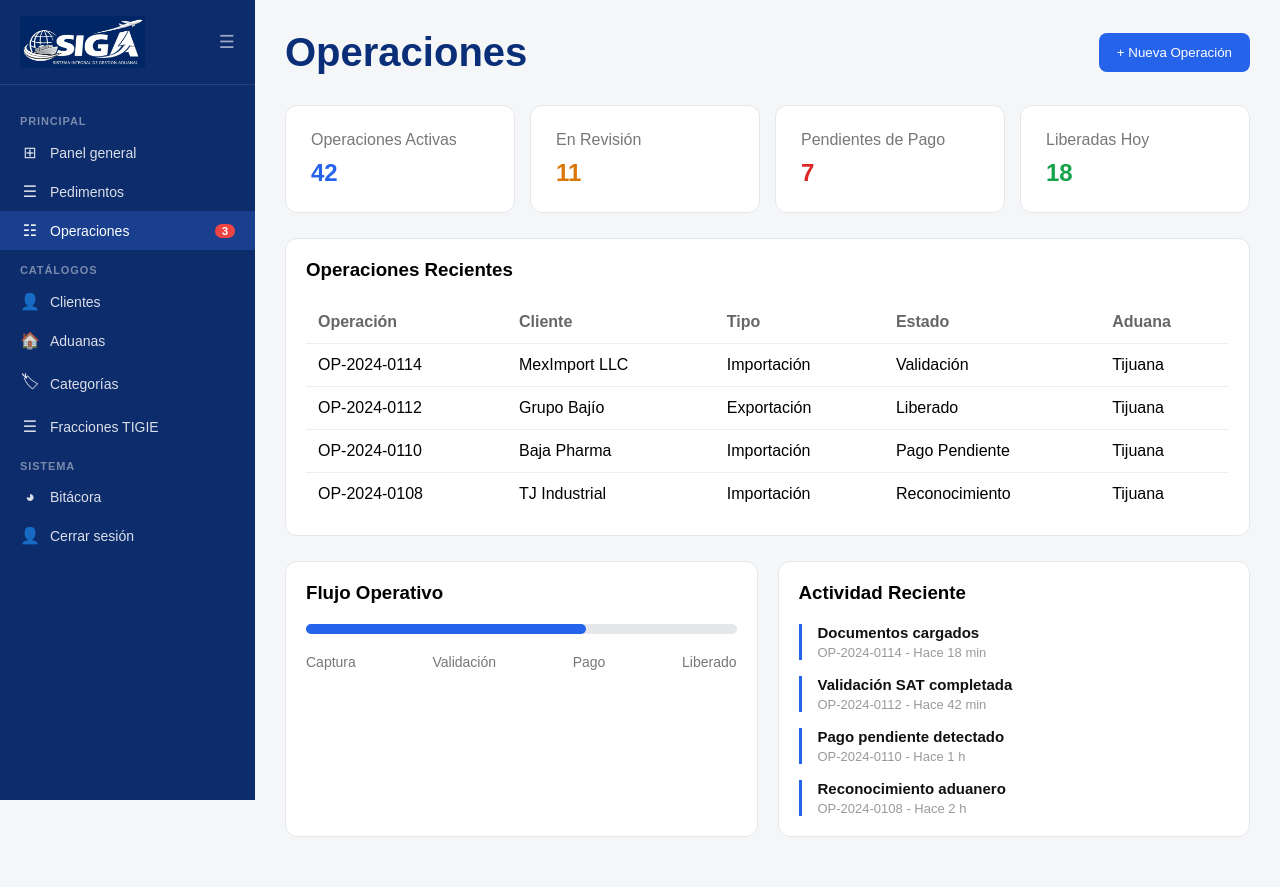
After one commit to OmarCasta874/SIGA-Sistema-Integral-de-Gestion-Aduanal-, a Django app: page /operaciones/ in a window 1280 px wide. The commit adds this page. Run offline with Django 5.2, Linux system fonts and the light colour scheme; a user stored in the database is signed in; data comes from the database, SQL or seed files in the repository.

Commit message:
creacion de seccion de operaciones

```diff
--- a/siga_back/home/urls.py
+++ b/siga_back/home/urls.py
@@ -7,4 +7,5 @@ urlpatterns = [
     path('login/',     views.login_view,     name='login'),
     path('logout/',    views.logout_view,    name='logout'),
     path('dashboard/', views.dashboard_view, name='dashboard'),
+    path('operaciones/', views.operaciones_view, name='operaciones'),
 ]
--- a/siga_back/home/views.py
+++ b/siga_back/home/views.py
@@ -28,3 +28,7 @@ def logout_view(request):
 @login_required
 def dashboard_view(request):
     return render(request, 'home/dashboard.html')
+
+@login_required
+def operaciones_view(request):
+    return render(request, 'home/operaciones.html')
--- /dev/null
+++ b/siga_front/static/home/css/operaciones.css
@@ -0,0 +1,180 @@
+* {
+    margin: 0;
+    padding: 0;
+    box-sizing: border-box;
+}
+
+body {
+    font-family: Arial, sans-serif;
+    background-color: #F5F6F8;
+}
+
+.content {
+    margin-left: 255px;
+    padding: 30px;
+    min-height: 100vh;
+    flex: 1;
+    width: calc(100% - 255px);
+}
+/* ENCABEZADOS */
+.header-operaciones {
+    display: flex;
+    justify-content: space-between;
+    align-items: center;
+    margin-bottom: 30px;
+}
+
+.header-operaciones h1 {
+    color: #0A2F78;
+    font-size: 40px;
+}
+
+.btn-nueva {
+    background-color: #2563EB;
+    color: white;
+    border: none;
+    padding: 12px 18px;
+    border-radius: 8px;
+    cursor: pointer;
+}
+
+/* CARDS */
+.estadisticas {
+    display: flex;
+    gap: 15px;
+    width: 100%;
+    margin-bottom: 25px;
+}
+
+.card {
+    flex: 1;
+    background: white;
+    border-radius: 12px;
+    padding: 25px;
+    border: 1px solid #E5E7EB;
+}
+
+.card p {
+    color: #777;
+    margin-bottom: 10px;
+}
+
+.card h2 {
+    color: #2563EB;
+}
+
+.card-azul h2 {
+    color: #2563EB;
+}
+
+.card-naranja h2 {
+    color: #D97706;
+}
+
+.card-rojo h2 {
+    color: #DC2626;
+}
+
+.card-verde h2 {
+    color: #16A34A;
+}
+
+/* TABLAS */
+.tabla-operaciones {
+    background: white;
+    border-radius: 12px;
+    padding: 20px;
+    margin-bottom: 25px;
+    border: 1px solid #E5E7EB;
+}
+
+.tabla-operaciones h3 {
+    margin-bottom: 20px;
+}
+
+table {
+    width: 100%;
+    border-collapse: collapse;
+}
+
+th {
+    text-align: left;
+    padding: 12px;
+    color: #666;
+}
+
+td {
+    padding: 12px;
+    border-top: 1px solid #EEE;
+}
+
+/* PANELES INFERIORES */
+.paneles-inferiores {
+    display: flex;
+    gap: 20px;
+}
+
+.flujo-operativo,
+.actividad-reciente {
+    flex: 1;
+    background: white;
+    border-radius: 12px;
+    padding: 20px;
+    border: 1px solid #E5E7EB;
+    margin-bottom: 20px;
+}
+
+.flujo-operativo h3,
+.actividad-reciente h3 {
+    margin-bottom: 20px;
+}
+
+.lista-actividad {
+    list-style: none;
+}
+
+.lista-actividad li {
+    margin-bottom: 16px;
+    padding-left: 16px;
+    border-left: 3px solid #2563EB;
+    display: flex;
+    flex-direction: column;
+    gap: 4px;
+}
+
+.lista-actividad li:last-child {
+    margin-bottom: 0;
+}
+
+.lista-actividad strong {
+    font-size: 15px;
+    color: #111;
+}
+
+.lista-actividad span {
+    font-size: 13px;
+    color: #999;
+}
+
+.etapas {
+    display: flex;
+    justify-content: space-between;
+    color: #777;
+    font-size: 14px;
+}
+
+/* BARRA DE PROGRESO */
+.barra {
+    width: 100%;
+    height: 10px;
+    background-color: #E5E7EB;
+    border-radius: 20px;
+    margin: 20px 0;
+}
+
+.progreso {
+    width: 65%;
+    height: 100%;
+    background-color: #2563EB;
+    border-radius: 20px;
+}
--- a/siga_front/templates/home/dashboard.html
+++ b/siga_front/templates/home/dashboard.html
@@ -5,6 +5,7 @@
     <meta charset="UTF-8">
     <meta name="viewport" content="width=device-width, initial-scale=1.0">
     <title>Panel de control — SIGA</title>
+    <link rel="icon" type="image/x-icon" href="{% static 'home/img/siga_logo.png' %}">
     <link rel="stylesheet" href="{% static 'home/css/dashboard.css' %}">
 </head>
 <body>
@@ -12,7 +13,7 @@
 <!-- ── SIDEBAR ── -->
 <aside class="sidebar">
     <div class="sidebar-logo">
-        <img src="{% static 'home/img/siga_logo.png' %}" alt="SIGA">
+        <img src="{% static 'home/img/siga_logo_light.png' %}" alt="SIGA">
         <button class="sidebar-toggle">&#9776;</button>
     </div>
     <nav>
@@ -23,7 +24,7 @@
         <a href="#" class="nav-item">
             <span class="nav-icon">&#9776;</span> Pedimentos
         </a>
-        <a href="#" class="nav-item">
+        <a href="{% url 'home:operaciones' %}" class="nav-item">
             <span class="nav-icon">&#9783;</span> Operaciones
             <span class="badge">3</span>
         </a>
--- /dev/null
+++ b/siga_front/templates/home/operaciones.html
@@ -0,0 +1,163 @@
+{% load static %}
+<!DOCTYPE html>
+<html lang="es">
+<head>
+    <meta charset="UTF-8">
+    <meta name="viewport" content="width=device-width, initial-scale=1.0">
+    <title>Operaciones — SIGA</title>
+    <link rel="icon" type="image/x-icon" href="{% static 'home/img/siga_logo.png' %}">
+    <link rel="stylesheet" href="{% static 'home/css/dashboard.css' %}">
+    <link rel="stylesheet" href="{% static 'home/css/operaciones.css' %}">
+</head>
+<body>
+<!-- ── SIDEBAR ── -->
+<aside class="sidebar">
+    <div class="sidebar-logo">
+        <img src="{% static 'home/img/siga_logo_light.png' %}" alt="SIGA">
+        <button class="sidebar-toggle">&#9776;</button>
+    </div>
+    <nav>
+        <p class="nav-section-label">Principal</p>
+        <a href="{% url 'home:dashboard' %}" class="nav-item">
+            <span class="nav-icon">⊞</span> Panel general
+        </a>
+        <a href="#" class="nav-item">
+            <span class="nav-icon">&#9776;</span> Pedimentos
+        </a>
+        <a href="{% url 'home:operaciones' %}" class="nav-item active">
+            <span class="nav-icon">&#9783;</span> Operaciones
+            <span class="badge">3</span>
+        </a>
+
+        <p class="nav-section-label">Catálogos</p>
+        <a href="#" class="nav-item">
+            <span class="nav-icon">&#128100;</span> Clientes
+        </a>
+        <a href="#" class="nav-item">
+            <span class="nav-icon">&#127968;</span> Aduanas
+        </a>
+        <a href="#" class="nav-item">
+            <span class="nav-icon">&#127991;</span> Categorías
+        </a>
+        <a href="#" class="nav-item">
+            <span class="nav-icon">&#9776;</span> Fracciones TIGIE
+        </a>
+
+        <p class="nav-section-label">Sistema</p>
+        <a href="#" class="nav-item">
+            <span class="nav-icon">&#9685;</span> Bitácora
+        </a>
+        <a href="{% url 'home:logout' %}" class="nav-item">
+            <span class="nav-icon">&#128100;</span> Cerrar sesión
+        </a>
+    </nav>
+</aside>
+<!-- OPERACIONES -->
+<main class="content">
+    <div class="header-operaciones">
+        <h1> Operaciones </h1>
+
+        <button class="btn-nueva">
+            + Nueva Operación
+        </button>
+    </div>
+    <div class="estadisticas">
+        <div class="card card-azul">
+            <p> Operaciones Activas </p>
+            <h2> 42 </h2>
+        </div>
+        <div class="card card-naranja">
+            <p> En Revisión </p>
+            <h2> 11</h2>
+        </div>
+        <div class="card card-rojo">
+            <p> Pendientes de Pago</p>
+            <h2> 7 </h2>
+        </div>
+        <div class="card card-verde">
+            <p> Liberadas Hoy </p>
+            <h2> 18 </h2>
+        </div>
+    </div>
+    <section class="tabla-operaciones">
+        <h3> Operaciones Recientes </h3>
+        <table>
+            <thead>
+                <tr>
+                    <th>Operación</th>
+                    <th>Cliente</th>
+                    <th>Tipo</th>
+                    <th>Estado</th>
+                    <th>Aduana</th>
+                </tr>
+            </thead>
+            <tbody>
+                <tr>
+                    <td>OP-2024-0114</td>
+                    <td>MexImport LLC</td>
+                    <td>Importación</td>
+                    <td>Validación</td>
+                    <td>Tijuana</td>
+                </tr>
+                <tr>
+                    <td>OP-2024-0112</td>
+                    <td>Grupo Bajío</td>
+                    <td>Exportación</td>
+                    <td>Liberado</td>
+                    <td>Tijuana</td>
+                </tr>
+                <tr>
+                    <td>OP-2024-0110</td>
+                    <td>Baja Pharma</td>
+                    <td>Importación</td>
+                    <td>Pago Pendiente</td>
+                    <td>Tijuana</td>
+                </tr>
+                <tr>
+                    <td>OP-2024-0108</td>
+                    <td>TJ Industrial</td>
+                    <td>Importación</td>
+                    <td>Reconocimiento</td>
+                    <td>Tijuana</td>
+                </tr>
+            </tbody>
+        </table>
+    </section>
+    <div class="paneles-inferiores">
+        <section class="flujo-operativo">
+            <h3> Flujo Operativo </h3>
+            <div class="barra">
+                <div class="progreso"></div>
+            </div>
+            <div class="etapas">
+                <span>Captura</span>
+                <span>Validación</span>
+                <span>Pago</span>
+                <span>Liberado</span>
+            </div>
+        </section>
+        <section class="actividad-reciente">
+            <h3> Actividad Reciente </h3>
+            <ul class="lista-actividad">
+                <li>
+                    <strong>Documentos cargados</strong>
+                    <span>OP-2024-0114 - Hace 18 min</span>
+                </li>
+                <li>
+                    <strong>Validación SAT completada</strong>
+                    <span>OP-2024-0112 - Hace 42 min</span>
+                </li>
+                <li>
+                    <strong>Pago pendiente detectado</strong>
+                    <span>OP-2024-0110 - Hace 1 h</span>
+                </li>
+                <li>
+                    <strong>Reconocimiento aduanero</strong>
+                    <span>OP-2024-0108 - Hace 2 h</span>
+                </li>
+            </ul>
+        </section>
+    </div>
+</main>
+</body>
+</html>
```
Also changed, not shown: siga_front/static/home/img/siga_logo.png, siga_front/static/home/img/siga_logo_light.png (added).
